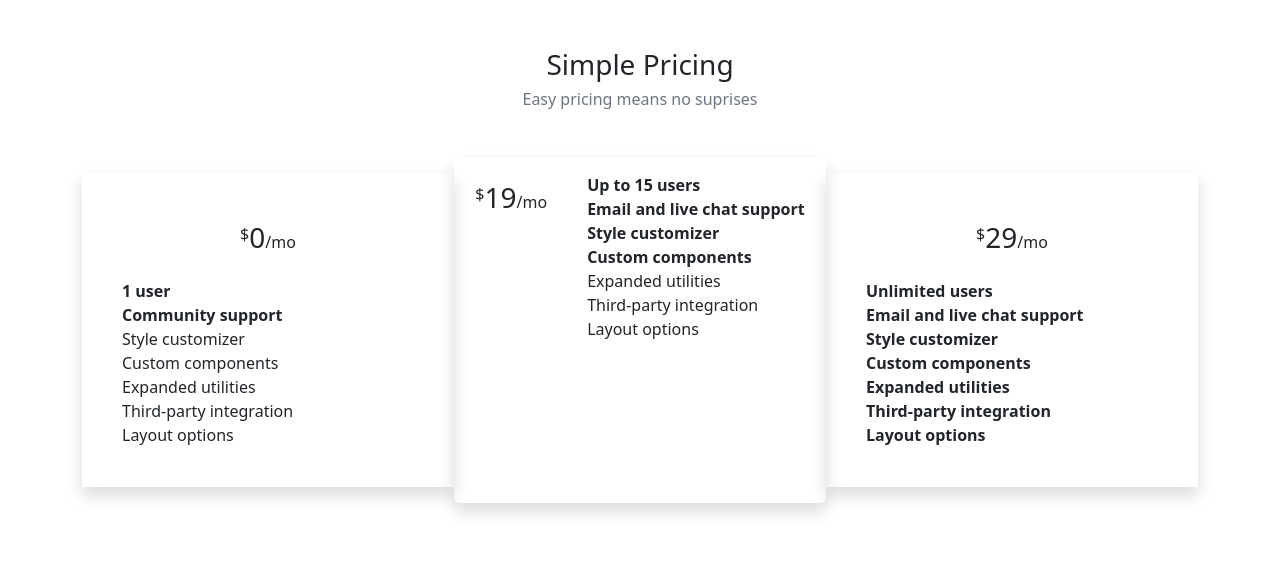
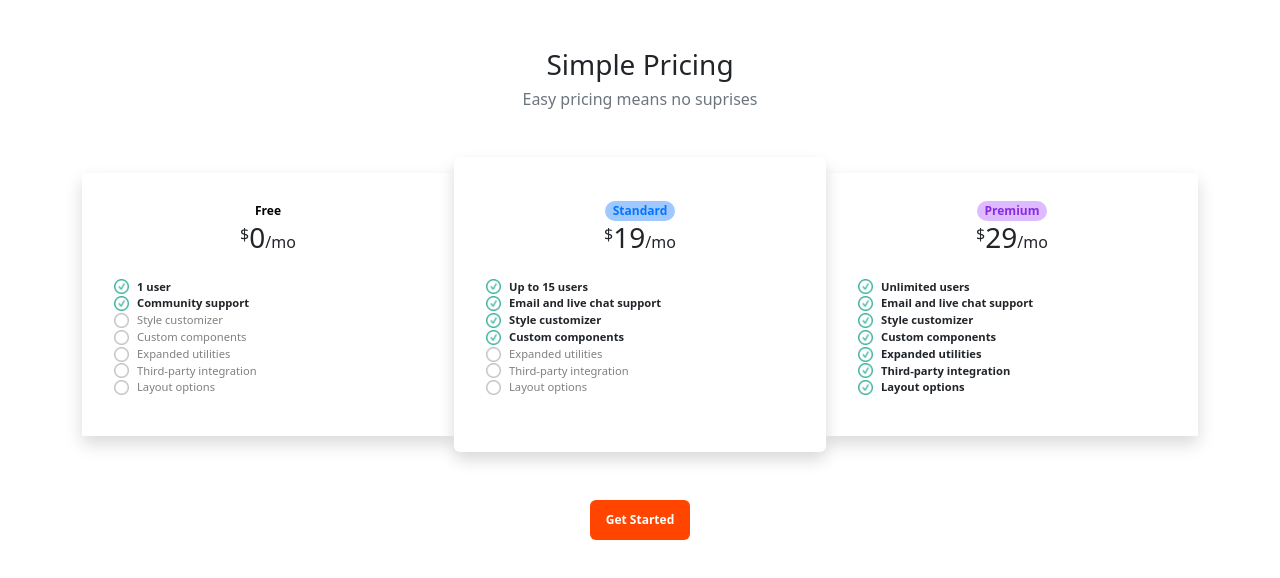
Before and after one commit to facundogerman/hack-analytics, a plain HTML site: page Ejercicio 9/index.html in a window 1280 px wide. Drawn offline with nearby package versions, Linux system fonts and the light colour scheme; the site is published under a folder, as on GitHub Pages, so addresses that start at the root find nothing.

Commit message:
Update index.html

```diff
--- a/Ejercicio 9/index.html
+++ b/Ejercicio 9/index.html
@@ -6,7 +6,7 @@
     <title>Ejercicio 9</title>
 
     <link href="https://cdn.jsdelivr.net/npm/bootstrap@5.3.0/dist/css/bootstrap.min.css" rel="stylesheet" integrity="sha384-9ndCyUaIbzAi2FUVXJi0CjmCapSmO7SnpJef0486qhLnuZ2cdeRhO02iuK6FUUVM" crossorigin="anonymous">
-    <link rel="stylesheet" href="/style.css">
+    <link rel="stylesheet" href="style.css">
 </head>
 </head>
 <body>
@@ -31,19 +31,19 @@
                 </div>
                 <ul class="mt-3">
                     <li class="checked d-flex align-items-center fw-semibold">
-                        <img id="checkImg" class="me-2" src="/images/comprobado.png" alt=""> 1 user</li>
+                        <img id="checkImg" class="me-2" src="images/comprobado.png" alt=""> 1 user</li>
                     <li class="checked d-flex align-items-center fw-semibold">
-                        <img id="checkImg" class="me-2" src="/images/comprobado.png" alt=""> Community support</li>
+                        <img id="checkImg" class="me-2" src="images/comprobado.png" alt=""> Community support</li>
                     <li class="unchecked d-flex align-items-center">
-                        <img id="uncheckImg" class="me-2" src="/images/circle.png" alt=""> Style customizer</li>
+                        <img id="uncheckImg" class="me-2" src="images/circle.png" alt=""> Style customizer</li>
                     <li class="unchecked d-flex align-items-center">
-                        <img id="uncheckImg" class="me-2" src="/images/circle.png" alt=""> Custom components</li>
+                        <img id="uncheckImg" class="me-2" src="images/circle.png" alt=""> Custom components</li>
                     <li class="unchecked d-flex align-items-center">
-                        <img id="uncheckImg" class="me-2" src="/images/circle.png" alt=""> Expanded utilities</li>
+                        <img id="uncheckImg" class="me-2" src="images/circle.png" alt=""> Expanded utilities</li>
                     <li class="unchecked d-flex align-items-center">
-                        <img id="uncheckImg" class="me-2" src="/images/circle.png" alt=""> Third-party integration</li>
+                        <img id="uncheckImg" class="me-2" src="images/circle.png" alt=""> Third-party integration</li>
                     <li class="unchecked d-flex align-items-center">
-                        <img id="uncheckImg" class="me-2" src="/images/circle.png" alt=""> Layout options</li>
+                        <img id="uncheckImg" class="me-2" src="images/circle.png" alt=""> Layout options</li>
                 </ul>
             </div>
             </div>
@@ -58,19 +58,19 @@
                 </div>
                 <ul class="mt-3">
                     <li class="checked d-flex align-items-center fw-semibold">
-                        <img id="checkImg" class="me-2" src="/images/comprobado.png" alt=""> Up to 15 users</li>
+                        <img id="checkImg" class="me-2" src="images/comprobado.png" alt=""> Up to 15 users</li>
                     <li class="checked d-flex align-items-center fw-semibold">
-                        <img id="checkImg" class="me-2" src="/images/comprobado.png" alt=""> Email and live chat support</li>
+                        <img id="checkImg" class="me-2" src="images/comprobado.png" alt=""> Email and live chat support</li>
                     <li class="checked d-flex align-items-center fw-semibold">
-                        <img id="checkImg" class="me-2" src="/images/comprobado.png" alt=""> Style customizer</li>
+                        <img id="checkImg" class="me-2" src="images/comprobado.png" alt=""> Style customizer</li>
                     <li class="checked d-flex align-items-center fw-semibold">
-                        <img id="checkImg" class="me-2" src="/images/comprobado.png" alt=""> Custom components</li>
+                        <img id="checkImg" class="me-2" src="images/comprobado.png" alt=""> Custom components</li>
                     <li class="unchecked d-flex align-items-center">
-                        <img id="uncheckImg" class="me-2" src="/images/circle.png" alt=""> Expanded utilities</li>
+                        <img id="uncheckImg" class="me-2" src="images/circle.png" alt=""> Expanded utilities</li>
                     <li class="unchecked d-flex align-items-center">
-                        <img id="uncheckImg" class="me-2" src="/images/circle.png" alt=""> Third-party integration</li>
+                        <img id="uncheckImg" class="me-2" src="images/circle.png" alt=""> Third-party integration</li>
                     <li class="unchecked d-flex align-items-center">
-                        <img id="uncheckImg" class="me-2" src="/images/circle.png" alt=""> Layout options</li>
+                        <img id="uncheckImg" class="me-2" src="images/circle.png" alt=""> Layout options</li>
                 </ul>
             </div>
             <div id="rightCol" class="rounded-start col-4 d-flex align-items-center">
@@ -85,19 +85,19 @@
                 </div>
                 <ul class="mt-3">
                     <li class="checked d-flex align-items-center fw-semibold">
-                        <img id="checkImg" class="me-2" src="/images/comprobado.png" alt=""> Unlimited users</li>
+                        <img id="checkImg" class="me-2" src="images/comprobado.png" alt=""> Unlimited users</li>
                     <li class="checked d-flex align-items-center fw-semibold">
-                        <img id="checkImg" class="me-2" src="/images/comprobado.png" alt=""> Email and live chat support</li>
+                        <img id="checkImg" class="me-2" src="images/comprobado.png" alt=""> Email and live chat support</li>
                     <li class="checked d-flex align-items-center fw-semibold">
-                        <img id="checkImg" class="me-2" src="/images/comprobado.png" alt=""> Style customizer</li>
+                        <img id="checkImg" class="me-2" src="images/comprobado.png" alt=""> Style customizer</li>
                     <li class="checked d-flex align-items-center fw-semibold">
-                        <img id="checkImg" class="me-2" src="/images/comprobado.png" alt=""> Custom components</li>
+                        <img id="checkImg" class="me-2" src="images/comprobado.png" alt=""> Custom components</li>
                     <li class="checked d-flex align-items-center fw-semibold">
-                        <img id="checkImg" class="me-2" src="/images/comprobado.png" alt=""> Expanded utilities</li>
+                        <img id="checkImg" class="me-2" src="images/comprobado.png" alt=""> Expanded utilities</li>
                     <li class="checked d-flex align-items-center fw-semibold">
-                        <img id="checkImg" class="me-2" src="/images/comprobado.png" alt=""> Third-party integration</li>
+                        <img id="checkImg" class="me-2" src="images/comprobado.png" alt=""> Third-party integration</li>
                     <li class="checked d-flex align-items-center fw-semibold">
-                        <img id="checkImg" class="me-2" src="/images/comprobado.png" alt=""> Layout options</li>
+                        <img id="checkImg" class="me-2" src="images/comprobado.png" alt=""> Layout options</li>
                 </ul>
                 </div>
             </div>
```
